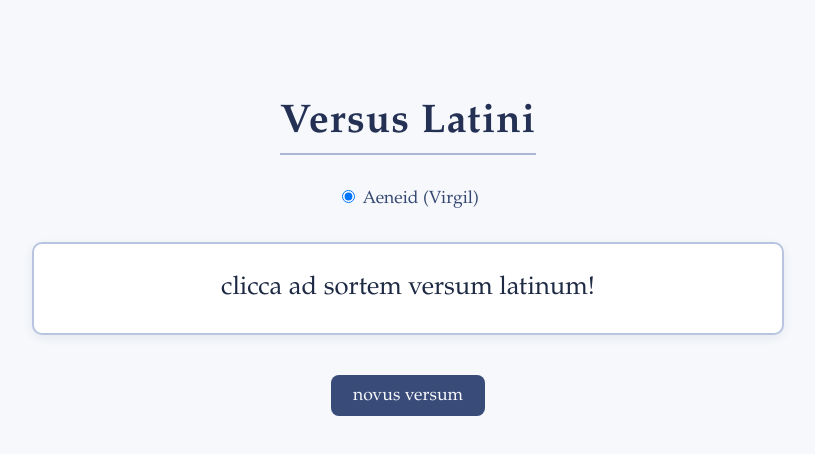
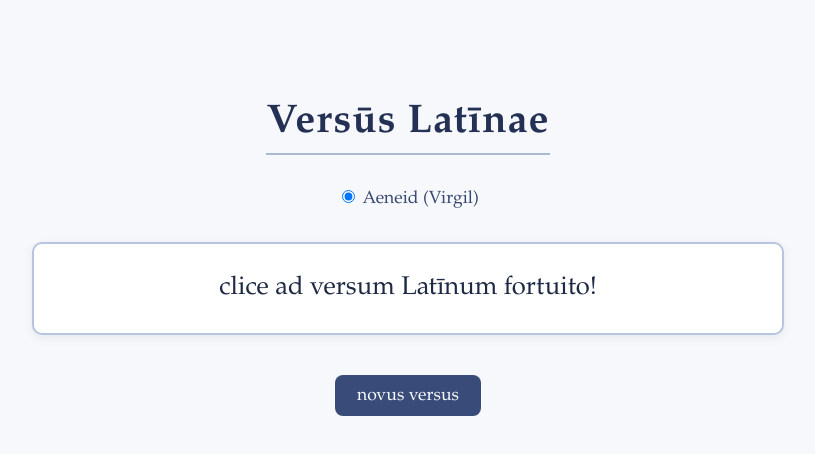
Before and after one commit to clatacodes/random-latin-line, a plain HTML site: page index.html in a window 1280 px wide. Shown: the whole page, without its empty margins (232-1047 px from the left). Drawn offline with Linux system fonts and the light colour scheme.

Commit message:
Update index.html

```diff
--- a/index.html
+++ b/index.html
@@ -3,13 +3,13 @@
 <head>
   <meta charset="UTF-8">
   <meta name="viewport" content="width=device-width, initial-scale=1.0">
-  <title>Versus Latini</title>
+  <title>Versūs Latīnae</title>
   <link rel="stylesheet" href="style.css">
   <script defer src="random.js"></script>
 </head>
 <body>
   <div class="container">
-    <h1>Versus Latini</h1>
+    <h1>Versūs Latīnae</h1>
 
 
     <div class="radio-group">
@@ -17,8 +17,8 @@
       <!--<label><input type="radio" name="work" value="Ovid.txt"> Metamorphoses (Ovid)</label>
       <label><input type="radio" name="work" value="Cicero.txt"> De Amicitia (Cicero)</label>!-->
     </div>
-    <p id="latin-line">clicca ad sortem versum latinum!</p>
-    <button id="new-line">novus versum</button>
+    <p id="latin-line">clice ad versum Latīnum fortuito!</p>
+    <button id="new-line">novus versus</button>
   </div>
 </body>
 </html>
```
